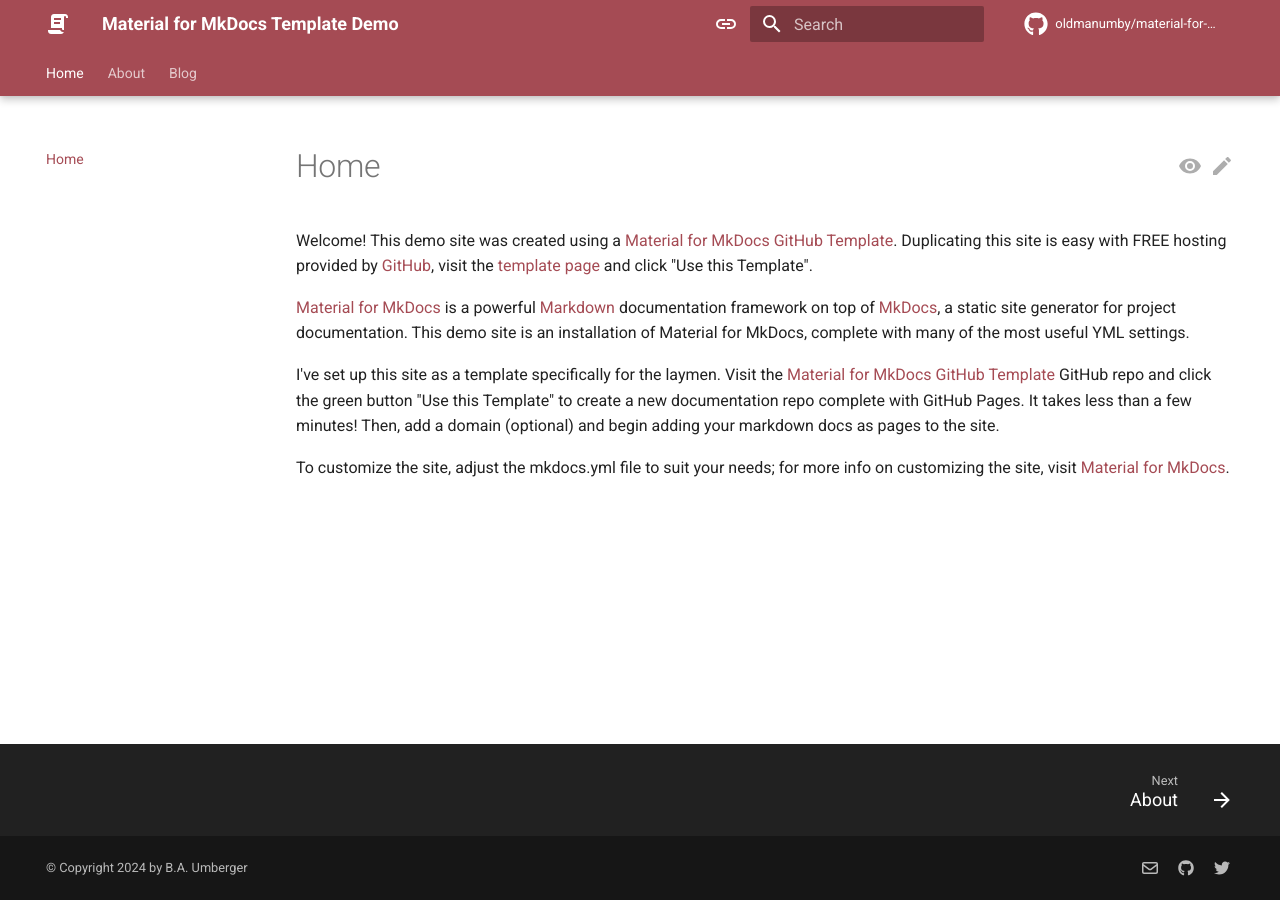
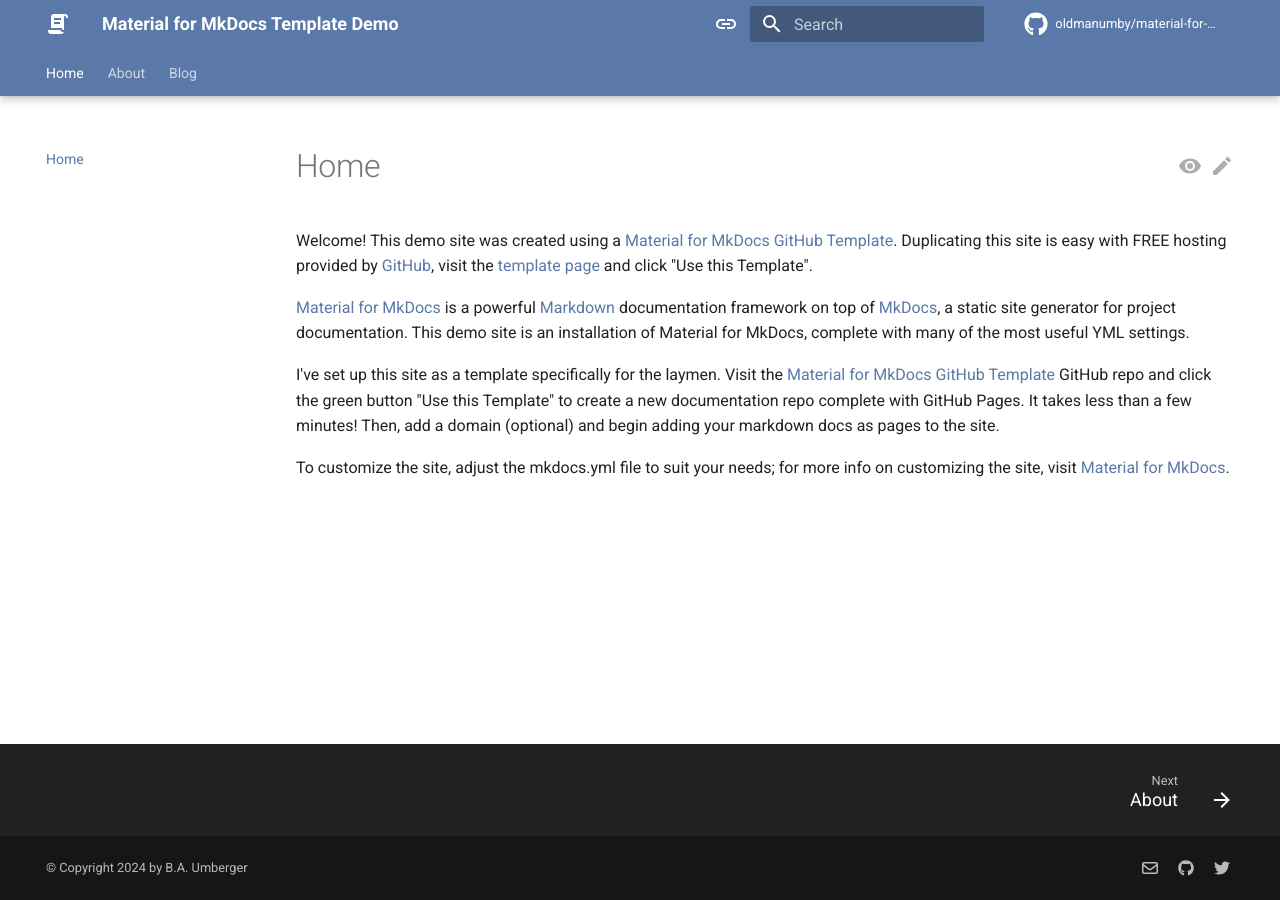
Before and after one commit to OldManUmby/material-for-mkdocs-template, an MkDocs documentation site: the page built from docs/index.md, in a window 1280 px wide. Built offline with MkDocs 1.6.1 and Material for MkDocs 9.7.7, drawn with Linux system fonts in a browser that asks for light colours; comment, search, counter and statistics services are not loaded.

Commit message:
Updated CSS

```diff
--- a/docs/stylesheets/extra.css
+++ b/docs/stylesheets/extra.css
@@ -1,10 +1,10 @@
 :root {
-    --md-primary-fg-color: #A54B54;
+    --md-primary-fg-color: #5A79A8;
     --md-primary-fg-color--light: #A54B54;
     --md-primary-fg-color--dark: #A54B54;
-    --md-accent-fg-color: #A54B54;
-    --md-accent-fg-color--light: #A54B54;
-    --md-accent-fg-color--dark: #A54B54;
+    --md-accent-fg-color: #5A79A8;
+    --md-accent-fg-color--light: #5A79A8;
+    --md-accent-fg-color--dark: #5A79A8;
 }
 
 [data-md-color-scheme="slate"] {
```
